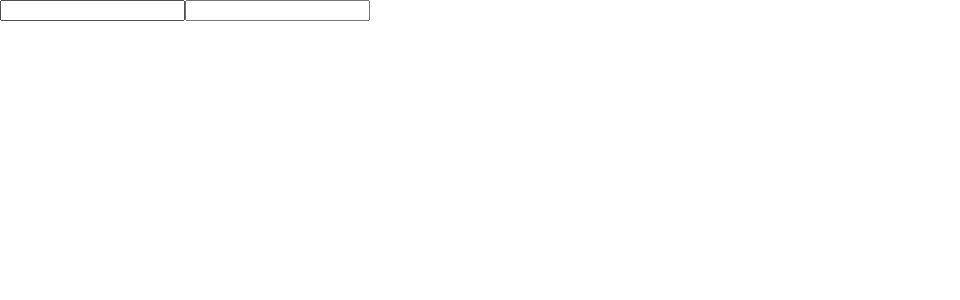
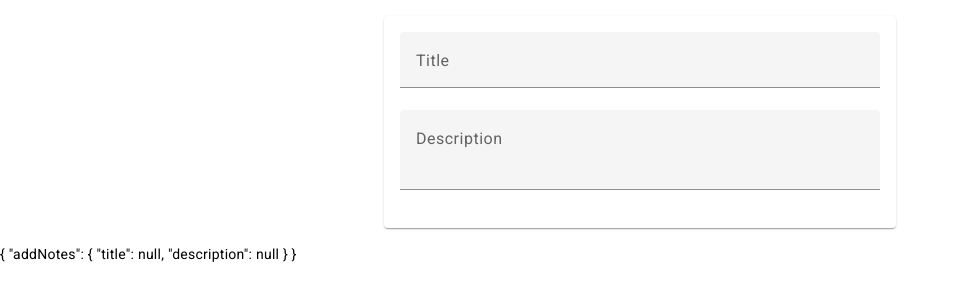
Before and after one commit to aarifkhan7896/angular-notes-app, an Angular app: page / in a window 1280 px wide. Shown: the top 300 px of the page, without its empty margins (0-960 px from the left). Built offline with nearby package versions, Linux system fonts and the light colour scheme.

Commit message:
added angular material to display form in a card

```diff
--- a/src/app/user-notes/add-notes/add-notes.component.html
+++ b/src/app/user-notes/add-notes/add-notes.component.html
@@ -1,4 +1,14 @@
-<div [formGroup]="notesForm">
-  <input type="text" formControlName="title" />
-  <input type="text" formControlName="description" />
+<div [formGroup]="notesForm" class="add-notes-container">
+  <mat-form-field class="form-field-width">
+    <mat-label>Title</mat-label>
+    <input matInput placeholder="Title" formControlName="title" />
+  </mat-form-field>
+  <mat-form-field class="form-field-width">
+    <mat-label>Description</mat-label>
+    <textarea
+      matInput
+      placeholder="Description"
+      formControlName="description"
+    ></textarea>
+  </mat-form-field>
 </div>
--- a/src/app/user-notes/add-notes/add-notes.component.scss
+++ b/src/app/user-notes/add-notes/add-notes.component.scss
@@ -0,0 +1,11 @@
+:host{
+    .add-notes-container{
+        .form-field-width{
+            width: 100%;
+
+            textarea{
+                resize: none;
+            }
+        }
+    }
+}
--- a/src/app/user-notes/user-notes.component.html
+++ b/src/app/user-notes/user-notes.component.html
@@ -1,3 +1,9 @@
-<div [formGroup]="notesForm">
-  <app-add-notes formGroupName="addNotes"></app-add-notes>
+<div [formGroup]="notesForm" class="user-notes-container">
+  <mat-card>
+    <mat-card-content>
+      <app-add-notes formGroupName="addNotes"></app-add-notes>
+    </mat-card-content>
+  </mat-card>
 </div>
+
+{{ notesForm.value | json }}
--- a/src/app/user-notes/user-notes.component.scss
+++ b/src/app/user-notes/user-notes.component.scss
@@ -0,0 +1,8 @@
+:host{
+    .user-notes-container{
+        mat-card{
+            width: 40%;
+            margin: 1rem auto;
+        }
+    }
+}
```
Also changed, not shown: src/app/user-notes/add-notes/add-notes.component.ts (+8 -1 lines), src/app/user-notes/user-notes.component.ts (+7 -1 lines).
